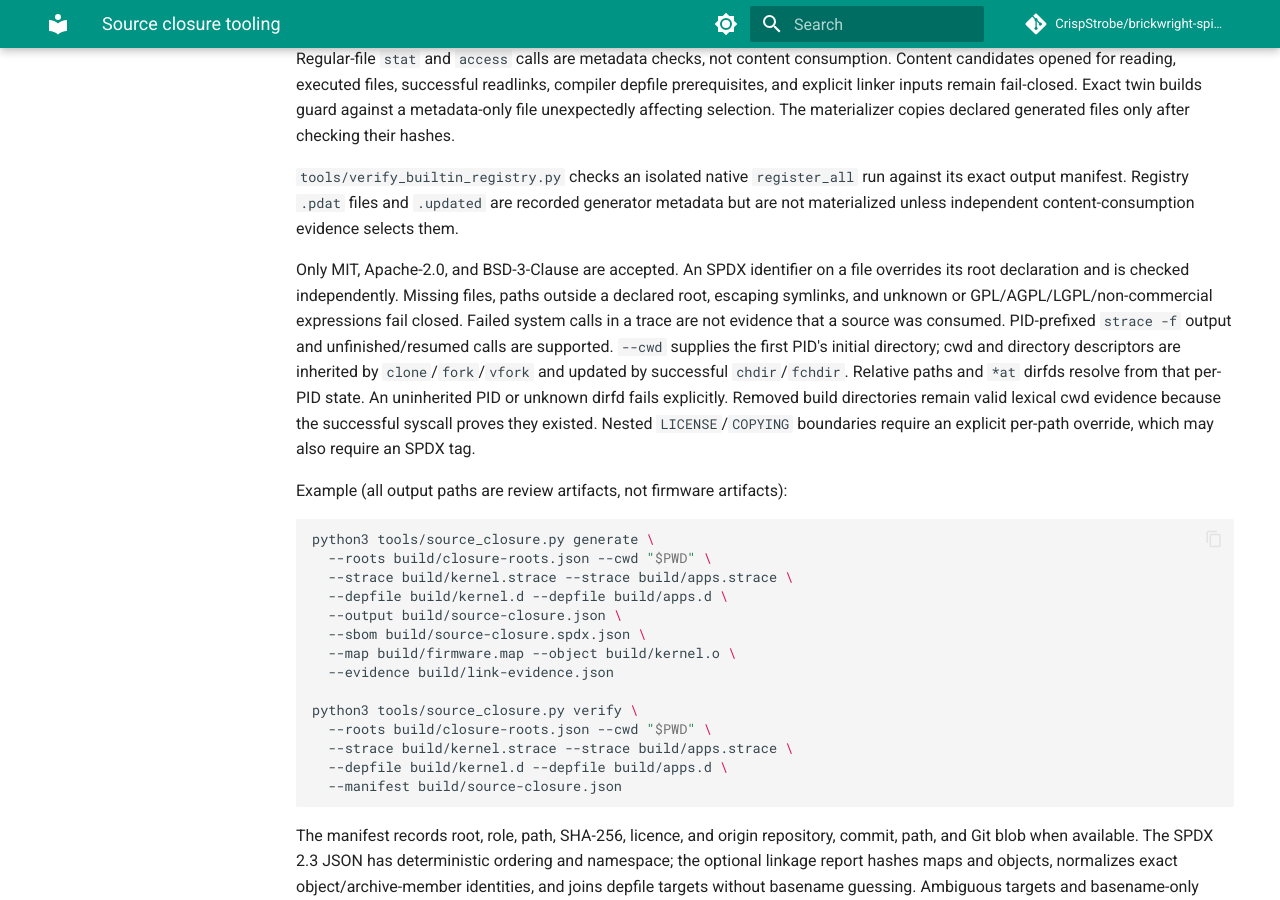
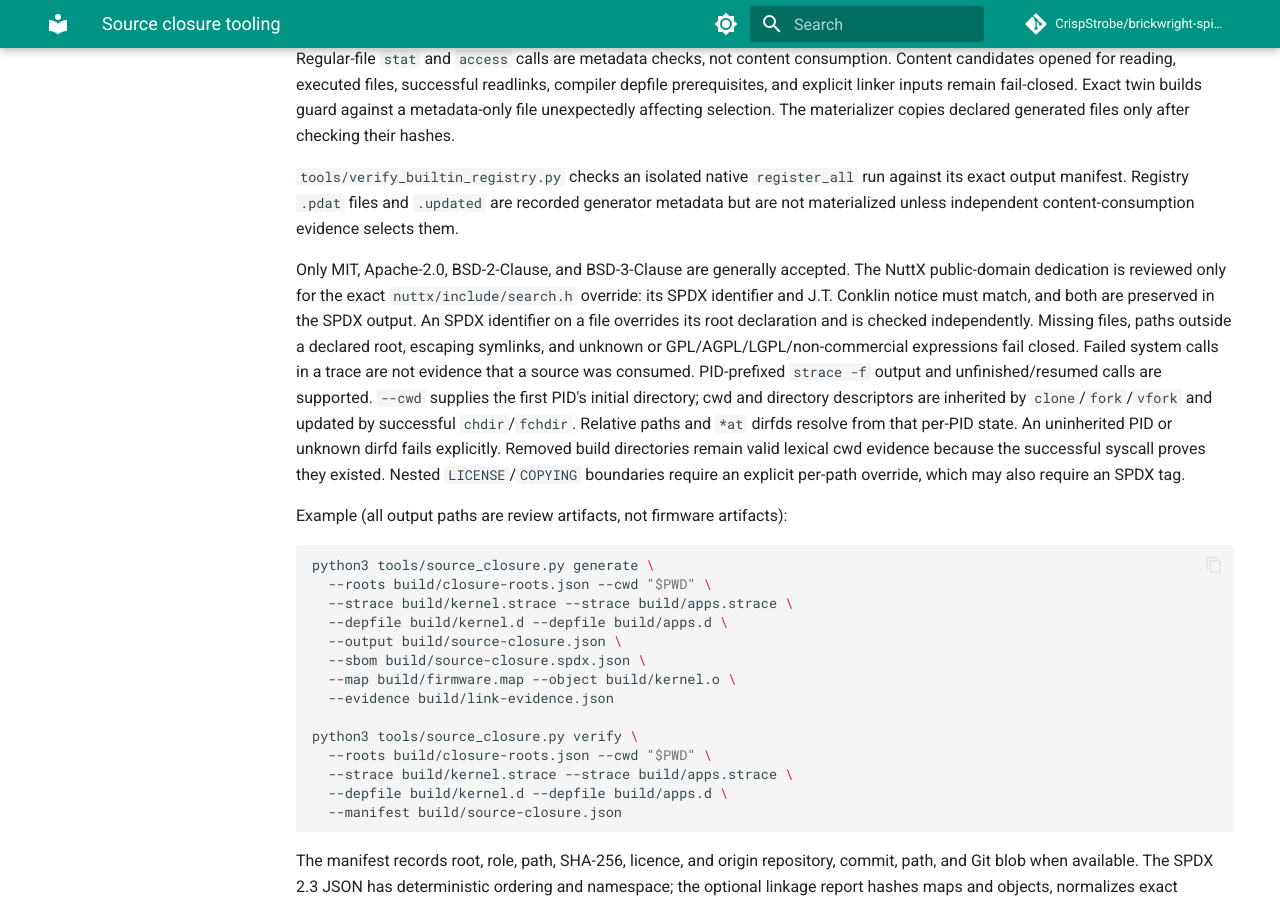
Before and after one commit to CrispStrobe/brickwright-spike-prime-fw, an MkDocs documentation site: the page built from docs/en/project/source-closure-tooling.md, in a window 1280 px wide and 900 px high, scrolled down 444 px. Built offline with MkDocs 1.6.1 and Material for MkDocs 9.7.7, drawn with Linux system fonts in a browser that asks for light colours; comment, search, counter and statistics services are not loaded.

Commit message:
closure: admit standard BSD-2-Clause inputs

```diff
--- a/docs/en/project/source-closure-tooling.md
+++ b/docs/en/project/source-closure-tooling.md
@@ -30,7 +30,10 @@ run against its exact output manifest. Registry `.pdat` files and `.updated`
 are recorded generator metadata but are not materialized unless independent
 content-consumption evidence selects them.
 
-Only MIT, Apache-2.0, and BSD-3-Clause are accepted. An SPDX identifier on a
+Only MIT, Apache-2.0, BSD-2-Clause, and BSD-3-Clause are generally accepted.
+The NuttX public-domain dedication is reviewed only for the exact
+`nuttx/include/search.h` override: its SPDX identifier and J.T. Conklin notice
+must match, and both are preserved in the SPDX output. An SPDX identifier on a
 file overrides its root declaration and is checked independently. Missing
 files, paths outside a declared root, escaping symlinks, and unknown or
 GPL/AGPL/LGPL/non-commercial expressions fail closed. Failed system calls in a
```
Also changed, not shown: 2 other files.
